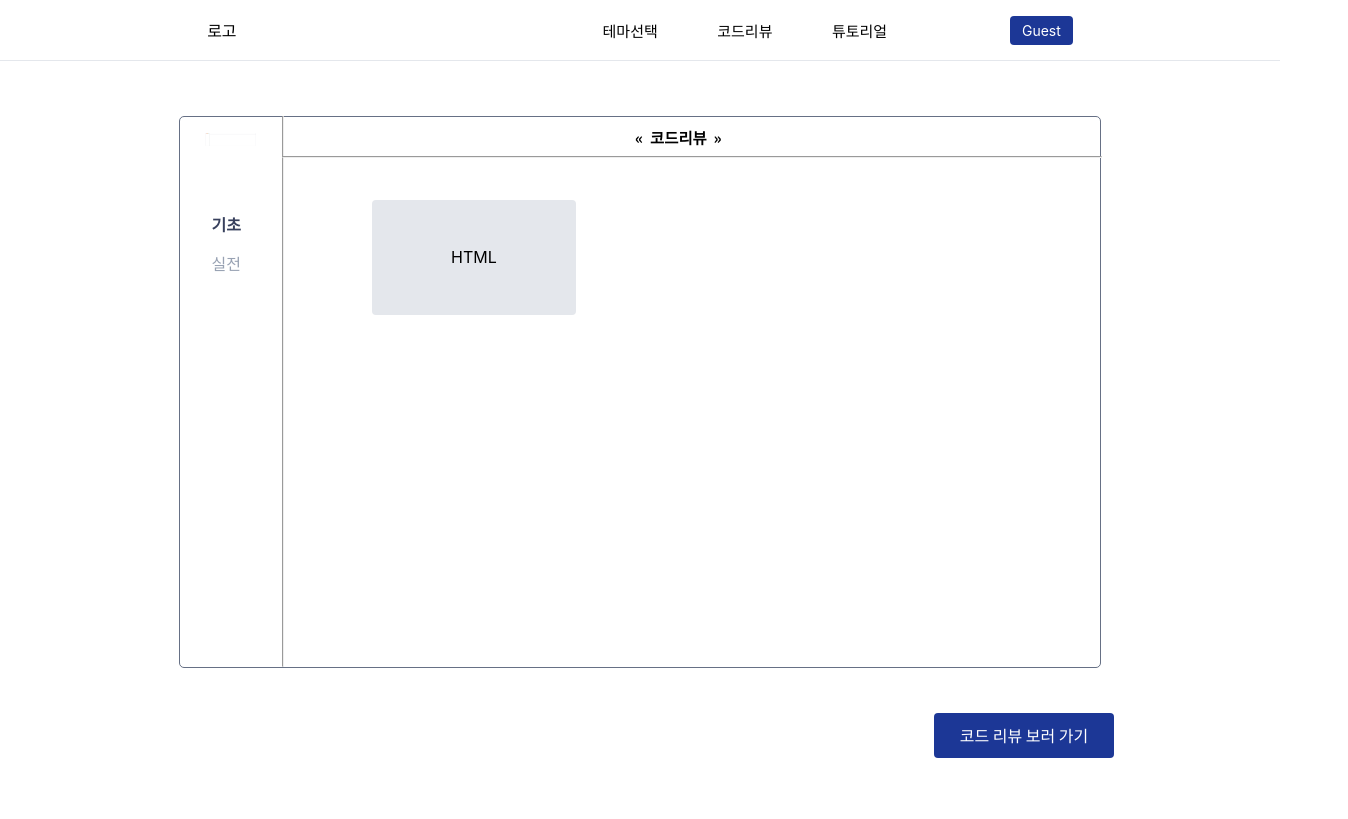
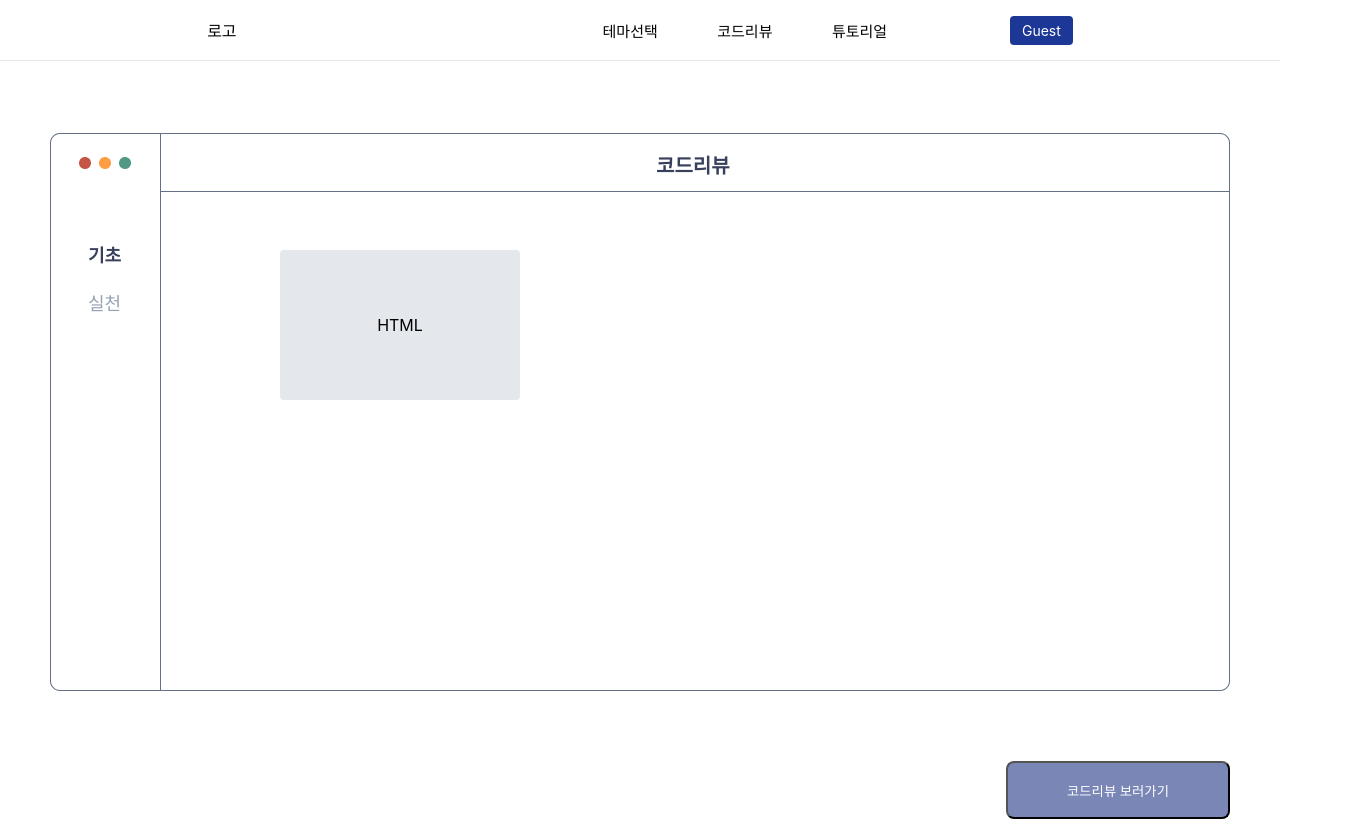
Before and after one commit to youjin0411/ityping-client, a React (Create React App) app: page /code-reviewbase in a window 1280 px wide. Shown: the whole page, 1348 px wide, since content can reach past the window. Built offline with nearby package versions, Linux system fonts and the light colour scheme.

Commit message:
CodeReview 구현

```diff
--- a/src/components/pages/CodeReview.jsx
+++ b/src/components/pages/CodeReview.jsx
@@ -4,140 +4,110 @@ import bg from '../../img/back.png'
 import { useHistory } from 'react-router-dom';
 
 const CodeReview = (props) => {
-    const [border, setBorder] = useState('0px solid white');
-    const {Contents, isBase, isPract} = props;
+    const {contents, isBase, isPract} = props;
 
     const history = useHistory();
 
     const handler1 = () => {
-        history.push('/code-reviewbase');
+        history.push('/code-reviewBase');
     }
 
     const handler2 = () => {
-        history.push('/code-reviewpract');
+        history.push('/code-reviewPract');
     }
 
-    const intents = () => {
-        history.push('/code-reviewcheck');
+    const handler3 = () => {
+        history.push('/code-reviewCheck');
     }
 
     return (
-        <div>
-            <Wrapper>
-                <Img src ={bg}></Img>
-                <Divtheme> «&nbsp;&nbsp;코드리뷰&nbsp;&nbsp;» </Divtheme>
-                <Widthline/>
-                <div style={{
-                    maxWidth: '53.95vw',
-                    margin: '0 auto',
-                    display: 'grid',
-                    gridTemplateColumns: '1fr 1fr 1fr',
-                    textAlign: 'center',
-                    marginTop: '2vw',
-                    marginLeft: '15vw'
-                    }}
-                    onClick={() =>
-                        setBorder('2px solid #38405D')
-                    }
-                >
-                    <Box style={{border}}>{Contents}</Box>
-                </div>
-                <Text1 style={isBase ? {color: '#38405D', fontWeight: 'bold'} : {}} onClick={handler1}>기초</Text1>
-                <Text2 style={isPract ? {color: '#38405D', fontWeight: 'bold'} : {}} onClick={handler2}>실전</Text2>
-                <HeightLine/>
-            </Wrapper>
-            <div style={{
-                marginTop: '3.5vw'
-            }}>
-                <Button onClick={intents}>코드 리뷰 보러 가기</Button>
-            </div>
-        </div>
+        <Container>
+            <Bg>
+                <Title>코드리뷰</Title>
+                <Select
+                    style={isBase ? {color: '#38405D', fontWeight: 'bold'} : {}}
+                    onClick={handler1}>
+                    기초
+                </Select>
+                <Select
+                    style={isPract ? {color: '#38405D', fontWeight: 'bold'} : {}}
+                    onClick={handler2}>
+                    실천
+                </Select>
+                <BoxWrapper>
+                    <Box>{contents}</Box>
+                </BoxWrapper>
+            </Bg>
+            <Button onClick={handler3}>코드리뷰 보러가기</Button>
+        </Container>
     )
 }
 
-const Button = styled.button`
-    width: 14vw;
-    height: 3.47vw;
-    border: 0;
+const Container = styled.div`
+    display: flex;
+    flex-direction: column;
+    justify-content: center;
+    align-items: center;
+    width: 1180px;
+    margin: 0 auto;
+`
+
+const Bg = styled.div`
+    background-image: url(${bg});
+    width: 1180px;
+    height: 558px;
+    margin-top: 72px;
+`;
+
+const Title = styled.h2`
+  font-size: 20px;
+  color: #38405D;
+  margin-left: 606px;
+`;
+
+const Select = styled.div`
+    font-size: 18px;
+    color: #98A2B3;
+    margin-top: 22px;
+    margin-left: 38px;
     cursor: pointer;
-    background-color: #1C3796;
-    border-radius: 4px;
-    color: white;
-    font-family: 'Noto Sans KR', sans-serif;
-    font-size: 1rem;
-    float: right;
-    margin-right: 13vw;
-    margin-bottom: 2vw;
+
+    &:nth-child(2) {
+        margin-top: 62px;
+    }
+`;
+
+const BoxWrapper = styled.div`
+    display: flex;
+    column-gap: 60px;
+    width: 1068px;
+    height: 500px;
+    margin-top: -65px;
+    margin-left: 230px;
 `;
 
 const Box = styled.div`
-    margin-top: 2vw;
     display: flex;
     justify-content: center;
     align-items: center;
-    background: #E4E7EC;
-    width: 16vw;
-    height: 9vw;
+    width: 240px;
+    height: 150px;
+    background-color: #E4E7EC;
     border-radius: 4px;
-    grid-column-gap: 2vw;
+
+    &:hover {
+        box-shadow: 0 0 0 2px #38405D inset;
+    }
 `;
 
-const Text1 = styled.div`
-    float: left;
-    margin-top: -8vw;
-    margin-left: 2.5vw;
-    font-family: 'Noto Sans KR', sans-serif;
-    color: #98A2B3;
-    cursor: pointer;
-`;
-
-const Text2 = styled.div`
-    float: left;
-    margin-top: -5vw;
-    margin-left: 2.5vw;
-    font-family: 'Noto Sans KR', sans-serif;
-    cursor: pointer;
-    color: #98A2B3;
-`;
-
-const Img = styled.img`
-    float: left;
-    width: 4vw;
-    height: 1vw;
-    margin-left: 2vw;
-    margin-top: 1.2vw;
-`;
-
-const Wrapper = styled.div`
-    border: 1px solid #667085;
-    border-radius: 5px;
-    text-align: center;
-    width: 71.9444vw;
-    height: 68.75vh;
-    margin : 0 auto;
-    margin-top: 6.925vh;
-`;
-
-const Divtheme = styled.div`
-    font-size: 1.2vw;
-    font-weight: bold;
-    font-family: 'Noto Sans KR', sans-serif;
-    padding-top: 0.7vw;
-`;
-
-const Widthline = styled.hr`
-    position: absolute;
-    width: 63.95vw;
-    background: #667085;
-    margin-left: 7.9900vw;
-`;
-
-const HeightLine = styled.hr`
-    width: 0.01vw;
-    height: 68.6vh;
-    margin: 0 auto;
-    margin-left: 7.9999vw;
-    margin-top: -15.5vw;
+const Button = styled.button`
+    align-self: flex-end;
+    width: 224px;
+    height: 58px;
+    margin-top: 70px;
+    border-radius: 8px;
+    background-color: #7986B6;
+    color: #ffffff;
 `;
 
 export default CodeReview;
--- a/src/components/pages/CodeReviewBase.jsx
+++ b/src/components/pages/CodeReviewBase.jsx
@@ -3,7 +3,7 @@ import CodeReview from './CodeReview';
 
 const CodeReviewBase = () => {
     return (
-        <CodeReview Contents='HTML' isBase={true}/>
+        <CodeReview contents='HTML' isBase={true}/>
     )
 }
 
--- a/src/components/pages/CodeReviewPract.jsx
+++ b/src/components/pages/CodeReviewPract.jsx
@@ -3,7 +3,7 @@ import CodeReview from './CodeReview';
 
 const CodeReviewPract = () => {
     return (
-        <CodeReview Contents='쇼핑몰' isPract={true}/>
+        <CodeReview contents='쇼핑몰' isPract={true}/>
     )
 }
 
--- a/src/components/pages/SelectTheme.jsx
+++ b/src/components/pages/SelectTheme.jsx
@@ -108,14 +108,14 @@ const Box = styled.div`
     &:hover {
         box-shadow: 0 0 0 2px #38405D inset;
     }
-`
+`;
 
 const Wrapper = styled.div`
     display: flex;
     justify-content: space-between;
     align-items: center;
     width: 1180px;
-`
+`;
 
 const Img = styled.img`
     margin-top: 109px;
```
Also changed, not shown: src/components/pages/CodeReview copy.jsx (added, +143 -0 lines).
